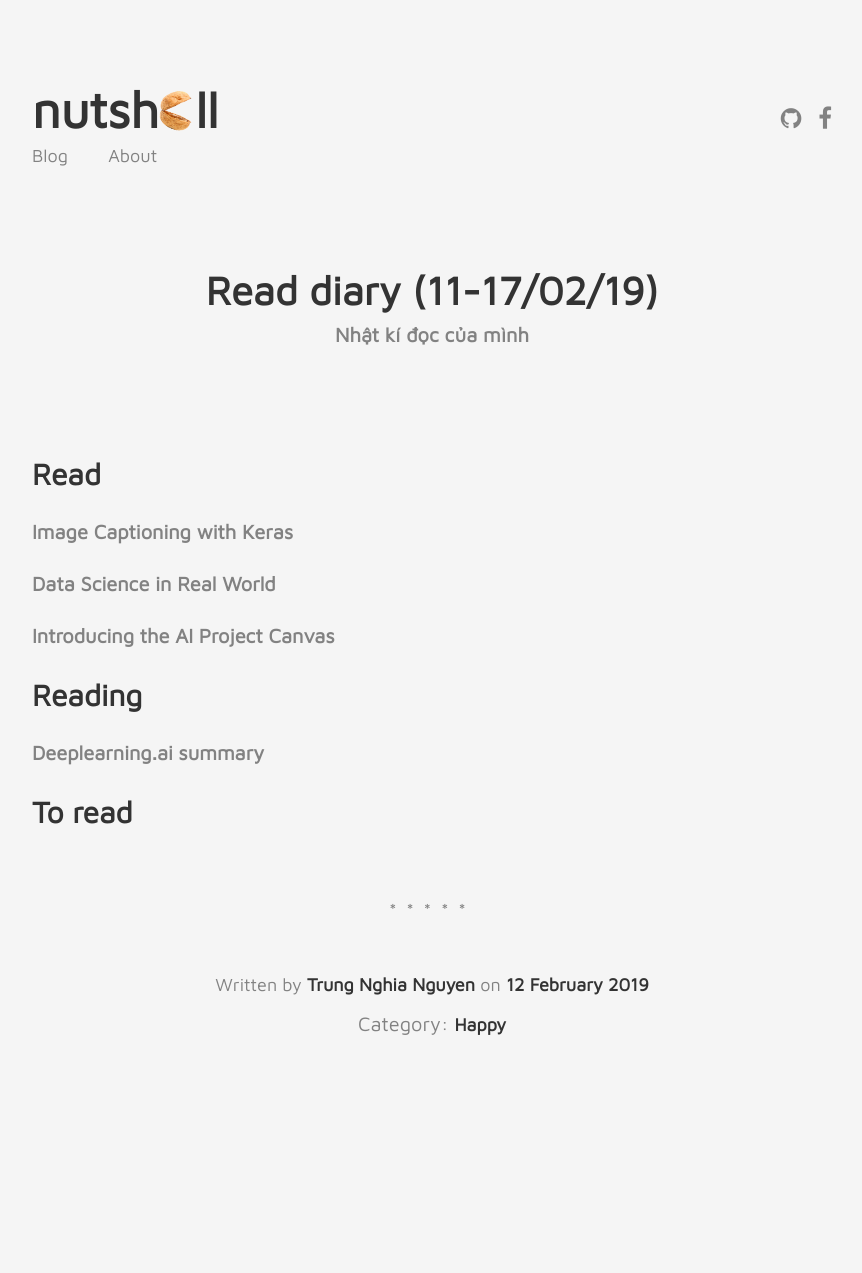
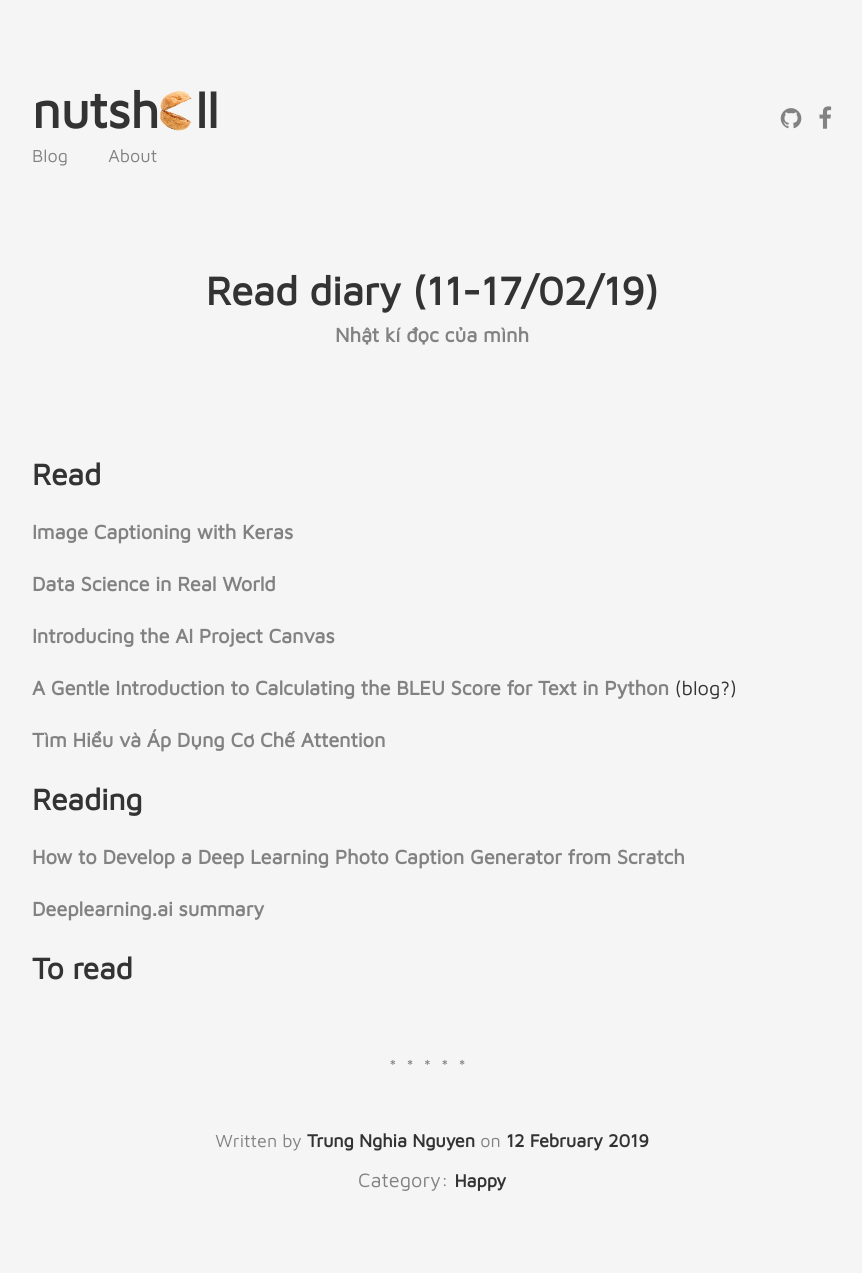
Before and after one commit to Lego1st/lego1st.github.io, a Jekyll site: the page built from _posts/2019-02-12-reading-dirary.md, in a window 1280 px wide. Shown: the whole page, without its empty margins (208-1070 px from the left). Built offline with Jekyll 4.4.1, drawn with Linux system fonts in a browser that asks for light colours; before the commit the page ends 1117 px from its top, so only the background shows below that.

Commit message:
update reading diary

```diff
--- a/_posts/2019-02-12-reading-dirary.md
+++ b/_posts/2019-02-12-reading-dirary.md
@@ -16,8 +16,14 @@ categories:
 
 [Introducing the AI Project Canvas](https://towardsdatascience.com/introducing-the-ai-project-canvas-e88e29eb7024?fbclid=IwAR2FR0HsoC2mR0Na_jD0qtK9Tgvb_u-iUgQewesGRCmf7vbsao6CGmTTdWc)
 
+[A Gentle Introduction to Calculating the BLEU Score for Text in Python](https://machinelearningmastery.com/calculate-bleu-score-for-text-python/) (blog?)
+
+[Tìm Hiểu và Áp Dụng Cơ Chế Attention](https://pbcquoc.github.io/attention/)
+
 
 ## Reading
+
+[How to Develop a Deep Learning Photo Caption Generator from Scratch](https://machinelearningmastery.com/develop-a-deep-learning-caption-generation-model-in-python/)
 
 [Deeplearning.ai summary](https://github.com/mbadry1/DeepLearning.ai-Summary/tree/master/3-%20Structuring%20Machine%20Learning%20Projects)
 
```
